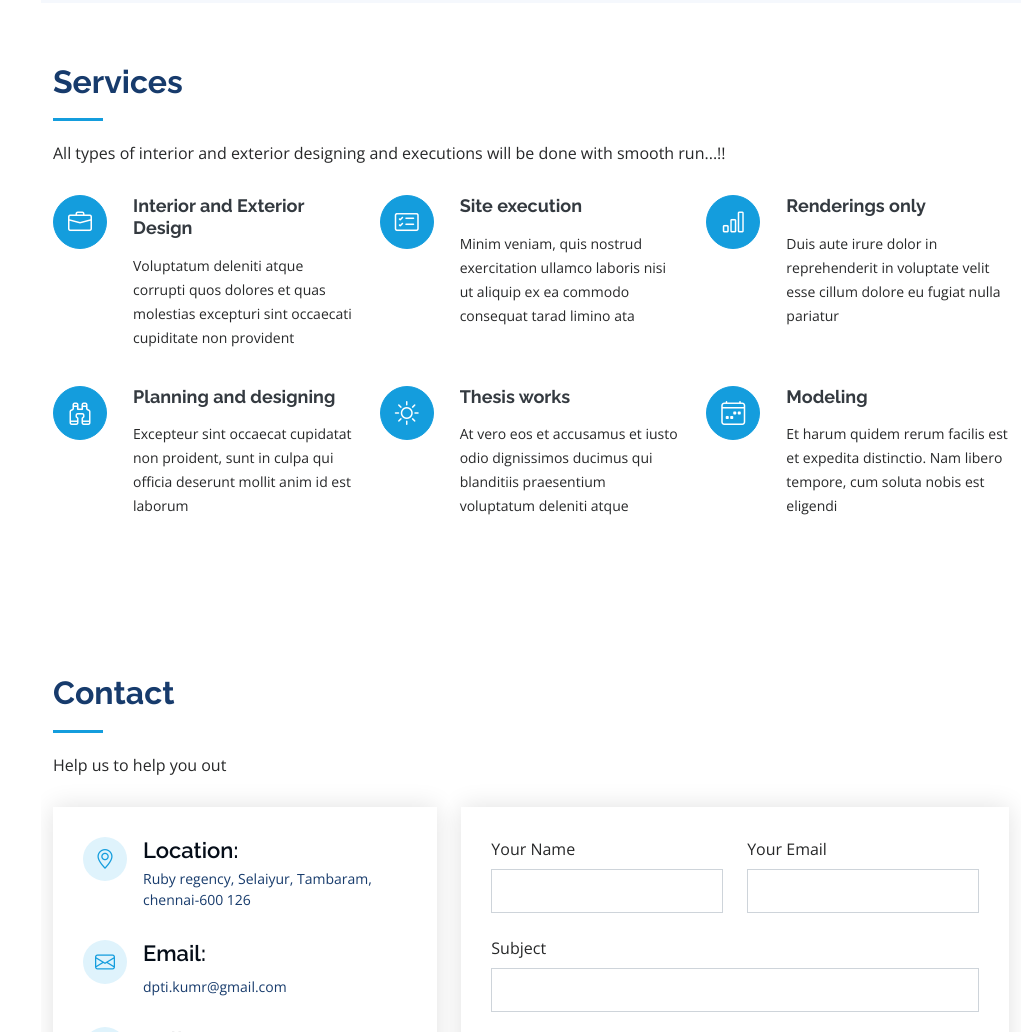
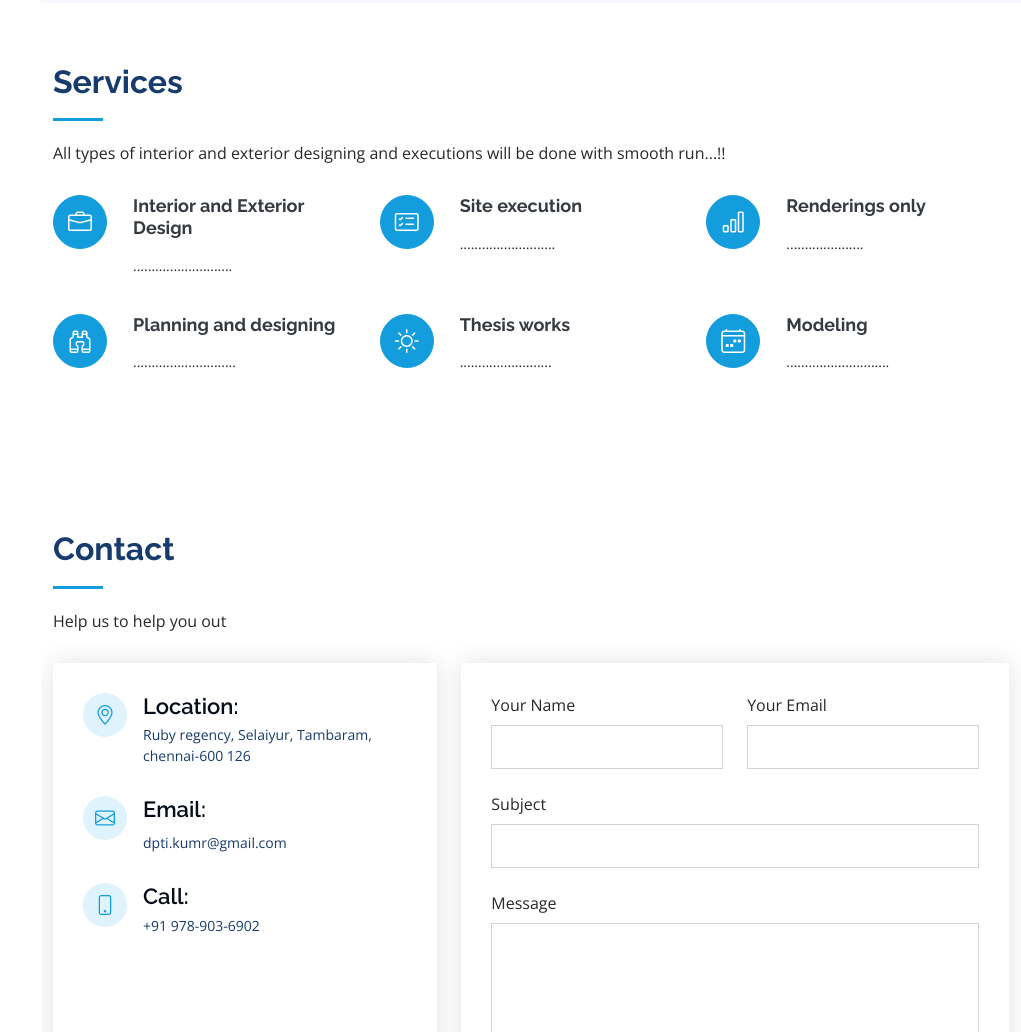
Before and after one commit to Deepthi-Kumar/port, a plain HTML site: page index.html in a window 1280 px wide. Shown: the part 4790-5822 px from the top of the page, without its empty margins (259-1280 px from the left). Drawn offline with nearby package versions, Linux system fonts and the light colour scheme; grey boxes are pictures that could not be loaded.

Commit message:
service
service

```diff
--- a/index.html
+++ b/index.html
@@ -445,32 +445,32 @@
           <div class="col-lg-4 col-md-6 icon-box" data-aos="fade-up">
             <div class="icon"><i class="bi bi-briefcase"></i></div>
             <h4 class="title"><a href="">Interior and Exterior Design</a></h4>
-            <p class="description">Voluptatum deleniti atque corrupti quos dolores et quas molestias excepturi sint occaecati cupiditate non provident</p>
+            <p class="description">...........................</p>
           </div>
           <div class="col-lg-4 col-md-6 icon-box" data-aos="fade-up" data-aos-delay="100">
             <div class="icon"><i class="bi bi-card-checklist"></i></div>
             <h4 class="title"><a href="">Site execution</a></h4>
-            <p class="description">Minim veniam, quis nostrud exercitation ullamco laboris nisi ut aliquip ex ea commodo consequat tarad limino ata</p>
+            <p class="description">..........................</p>
           </div>
           <div class="col-lg-4 col-md-6 icon-box" data-aos="fade-up" data-aos-delay="200">
             <div class="icon"><i class="bi bi-bar-chart"></i></div>
             <h4 class="title"><a href="">Renderings only</a></h4>
-            <p class="description">Duis aute irure dolor in reprehenderit in voluptate velit esse cillum dolore eu fugiat nulla pariatur</p>
+            <p class="description">.....................</p>
           </div>
           <div class="col-lg-4 col-md-6 icon-box" data-aos="fade-up" data-aos-delay="300">
             <div class="icon"><i class="bi bi-binoculars"></i></div>
             <h4 class="title"><a href="">Planning and designing</a></h4>
-            <p class="description">Excepteur sint occaecat cupidatat non proident, sunt in culpa qui officia deserunt mollit anim id est laborum</p>
+            <p class="description">............................</p>
           </div>
           <div class="col-lg-4 col-md-6 icon-box" data-aos="fade-up" data-aos-delay="400">
             <div class="icon"><i class="bi bi-brightness-high"></i></div>
             <h4 class="title"><a href="">Thesis works</a></h4>
-            <p class="description">At vero eos et accusamus et iusto odio dignissimos ducimus qui blanditiis praesentium voluptatum deleniti atque</p>
+            <p class="description">.........................</p>
           </div>
           <div class="col-lg-4 col-md-6 icon-box" data-aos="fade-up" data-aos-delay="500">
             <div class="icon"><i class="bi bi-calendar4-week"></i></div>
             <h4 class="title"><a href="">Modeling</a></h4>
-            <p class="description">Et harum quidem rerum facilis est et expedita distinctio. Nam libero tempore, cum soluta nobis est eligendi</p>
+            <p class="description">............................</p>
           </div>
         </div>
 
```
